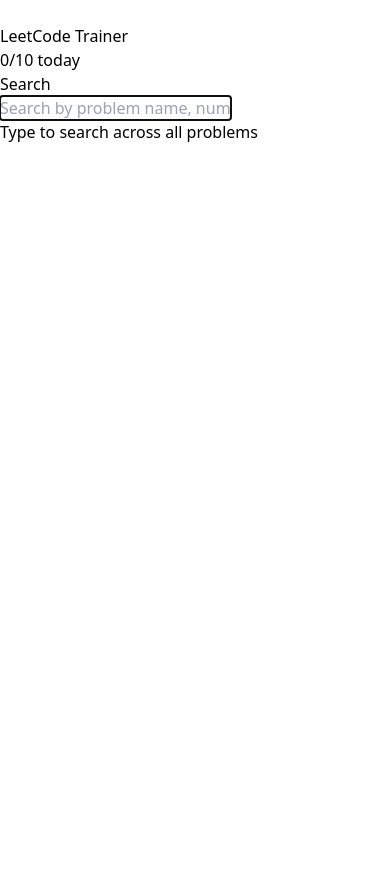
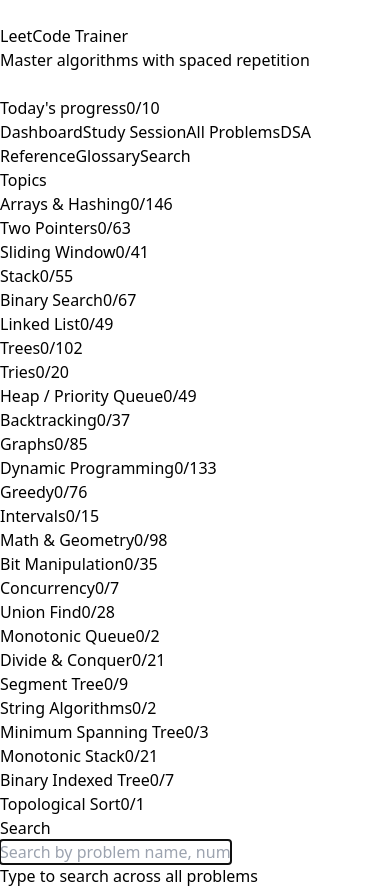
Before and after one commit to niamleeson/leetcode, a React (Vite) app: page /#/search in a window 390 px wide. Before the commit the page ends 844 px from the top, so only its background shows below. Built offline with nearby package versions, Linux system fonts and the light colour scheme.

Commit message:
Restore slide-out sidebar drawer with non-sticky hamburger
Hamburger button uses absolute positioning so it scrolls with the
page instead of staying fixed on screen.

Co-Authored-By: Claude Opus 4.6 <noreply@anthropic.com>

```diff
--- a/src/App.tsx
+++ b/src/App.tsx
@@ -91,14 +91,14 @@ export default function App() {
   }, []);
 
   return (
-    <div className="min-h-screen bg-gray-950">
+    <div className="relative min-h-screen bg-gray-950">
       <Sidebar
         dueCount={store.dueProblems.length}
         solvedToday={store.solvedToday}
         dailyGoal={store.dailyGoal}
         getTopicStats={store.getTopicStats}
       />
-      <main className="p-6 overflow-y-auto max-w-5xl mx-auto">
+      <main className="p-6 pt-14 overflow-y-auto max-w-5xl mx-auto">
         <Routes>
           <Route path="/" element={
             <Dashboard
--- a/src/components/Sidebar.tsx
+++ b/src/components/Sidebar.tsx
@@ -30,45 +30,67 @@ export default function Sidebar({
   const [open, setOpen] = useState(false);
 
   return (
-    <div className="bg-gray-900 border-b border-gray-800">
-      {/* Top bar */}
-      <div className="flex items-center justify-between px-4 py-3">
-        <div className="flex items-center gap-3">
+    <>
+      {/* Hamburger button - static, scrolls with page */}
+      {!open && (
         <button
-            onClick={() => setOpen(!open)}
-            className="p-1.5 text-gray-300 hover:text-white hover:bg-gray-800 rounded-md transition-colors"
-            aria-label="Toggle menu"
+          onClick={() => setOpen(true)}
+          className="absolute top-3 left-3 z-50 p-2 bg-gray-900 border border-gray-700 rounded-lg text-gray-300 hover:text-white hover:bg-gray-800 transition-colors"
+          aria-label="Open menu"
         >
-            {open ? (
+          <svg className="w-5 h-5" fill="none" stroke="currentColor" viewBox="0 0 24 24">
+            <path strokeLinecap="round" strokeLinejoin="round" strokeWidth={2} d="M4 6h16M4 12h16M4 18h16" />
+          </svg>
+        </button>
+      )}
+
+      {/* Backdrop */}
+      {open && (
+        <div
+          className="fixed inset-0 bg-black/50 z-40"
+          onClick={() => setOpen(false)}
+        />
+      )}
+
+      {/* Sidebar drawer */}
+      <aside
+        className={`fixed top-0 left-0 z-50 w-72 bg-gray-900 border-r border-gray-800 h-screen flex flex-col overflow-hidden transition-transform duration-200 ${
+          open ? 'translate-x-0' : '-translate-x-full'
+        }`}
+      >
+        {/* Header with close button */}
+        <div className="flex items-center justify-between p-4 border-b border-gray-800">
+          <Link to="/" onClick={() => setOpen(false)}>
+            <h1 className="text-lg font-bold text-white">LeetCode Trainer</h1>
+            <p className="text-xs text-gray-500 mt-1">Master algorithms with spaced repetition</p>
+          </Link>
+          <button
+            onClick={() => setOpen(false)}
+            className="p-1.5 text-gray-400 hover:text-white hover:bg-gray-800 rounded-md transition-colors"
+            aria-label="Close menu"
+          >
             <svg className="w-5 h-5" fill="none" stroke="currentColor" viewBox="0 0 24 24">
               <path strokeLinecap="round" strokeLinejoin="round" strokeWidth={2} d="M6 18L18 6M6 6l12 12" />
             </svg>
-            ) : (
-              <svg className="w-5 h-5" fill="none" stroke="currentColor" viewBox="0 0 24 24">
-                <path strokeLinecap="round" strokeLinejoin="round" strokeWidth={2} d="M4 6h16M4 12h16M4 18h16" />
-              </svg>
-            )}
           </button>
-          <Link to="/" className="flex items-center">
-            <h1 className="text-lg font-bold text-white">LeetCode Trainer</h1>
-          </Link>
         </div>
-        <div className="flex items-center gap-3">
-          <span className="text-xs text-gray-400">{solvedToday}/{dailyGoal} today</span>
-          <div className="w-16 bg-gray-800 rounded-full h-2 overflow-hidden">
+
+        {/* Daily progress */}
+        <div className="p-4 border-b border-gray-800">
+          <div className="flex justify-between text-xs text-gray-400 mb-1">
+            <span>Today's progress</span>
+            <span>{solvedToday}/{dailyGoal}</span>
+          </div>
+          <div className="w-full bg-gray-800 rounded-full h-2 overflow-hidden">
             <div
-              className="h-full bg-emerald-500 rounded-full"
+              className="h-full bg-emerald-500 transition-all duration-500 rounded-full"
               style={{ width: `${Math.min(100, (solvedToday / dailyGoal) * 100)}%` }}
             />
           </div>
         </div>
-      </div>
 
-      {/* Collapsible menu */}
-      {open && (
-        <div className="border-t border-gray-800 px-4 py-3">
         {/* Navigation */}
-          <div className="flex flex-wrap gap-2 mb-3">
+        <nav className="p-2 space-y-0.5">
           {navItems.map(item => {
             const isActive = location.pathname === item.path;
             const badge = item.badgeKey === 'due' ? dueCount : 0;
@@ -78,7 +100,7 @@ export default function Sidebar({
                 key={item.path}
                 to={item.path}
                 onClick={() => setOpen(false)}
-                  className={`px-3 py-1.5 rounded-md text-sm flex items-center gap-1.5 transition-colors ${
+                className={`w-full block px-3 py-2 rounded-md text-sm flex items-center justify-between transition-colors ${
                   isActive
                     ? 'bg-blue-600/20 text-blue-400'
                     : 'text-gray-300 hover:bg-gray-800 hover:text-white'
@@ -93,11 +115,14 @@ export default function Sidebar({
               </Link>
             );
           })}
-          </div>
+        </nav>
 
         {/* Topics */}
-          <p className="text-xs font-semibold text-gray-500 uppercase tracking-wider mb-2">Topics</p>
-          <div className="grid grid-cols-2 sm:grid-cols-3 gap-1">
+        <div className="flex-1 overflow-y-auto border-t border-gray-800 mt-2">
+          <p className="px-4 py-2 text-xs font-semibold text-gray-500 uppercase tracking-wider">
+            Topics
+          </p>
+          <div className="px-2 pb-4 space-y-0.5">
             {STUDY_ORDER.map(topic => {
               const tStats = getTopicStats(topic as Topic);
               const pct = tStats.total > 0 ? Math.round((tStats.solved / tStats.total) * 100) : 0;
@@ -109,23 +134,28 @@ export default function Sidebar({
                   key={topic}
                   to={`/topic/${slug}`}
                   onClick={() => setOpen(false)}
-                  className={`px-2 py-1.5 rounded-md text-sm flex items-center gap-2 transition-colors ${
+                  className={`w-full block px-3 py-1.5 rounded-md text-sm flex items-center gap-2 transition-colors ${
                     isSelected
                       ? 'bg-blue-600/20 text-blue-400'
                       : 'text-gray-400 hover:bg-gray-800 hover:text-gray-200'
                   }`}
                 >
-                  <span className="flex-1 truncate text-xs">{topic}</span>
-                  <span className="text-xs text-gray-600 whitespace-nowrap">{tStats.solved}/{tStats.total}</span>
-                  <div className="w-6 bg-gray-800 rounded-full h-1.5 overflow-hidden">
-                    <div className="h-full bg-emerald-500 rounded-full" style={{ width: `${pct}%` }} />
+                  <span className="flex-1 truncate">{topic}</span>
+                  <span className="text-xs text-gray-600 whitespace-nowrap">
+                    {tStats.solved}/{tStats.total}
+                  </span>
+                  <div className="w-8 bg-gray-800 rounded-full h-1.5 overflow-hidden">
+                    <div
+                      className="h-full bg-emerald-500 rounded-full"
+                      style={{ width: `${pct}%` }}
+                    />
                   </div>
                 </Link>
               );
             })}
           </div>
         </div>
-      )}
-    </div>
+      </aside>
+    </>
   );
 }
```
Also changed, not shown: 5 other files (tests, documents, lock files or other folders). Lines whose indentation alone changed are shown as unchanged.
